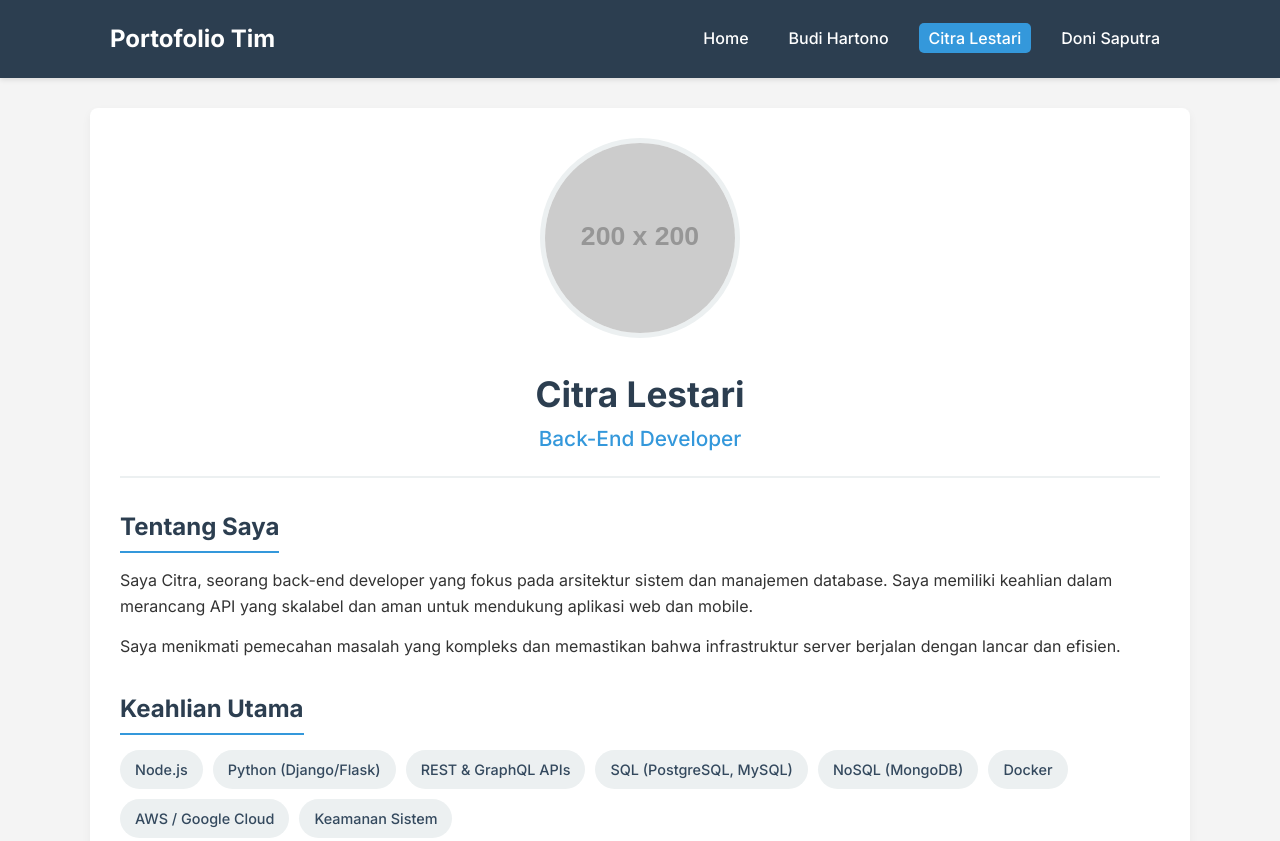
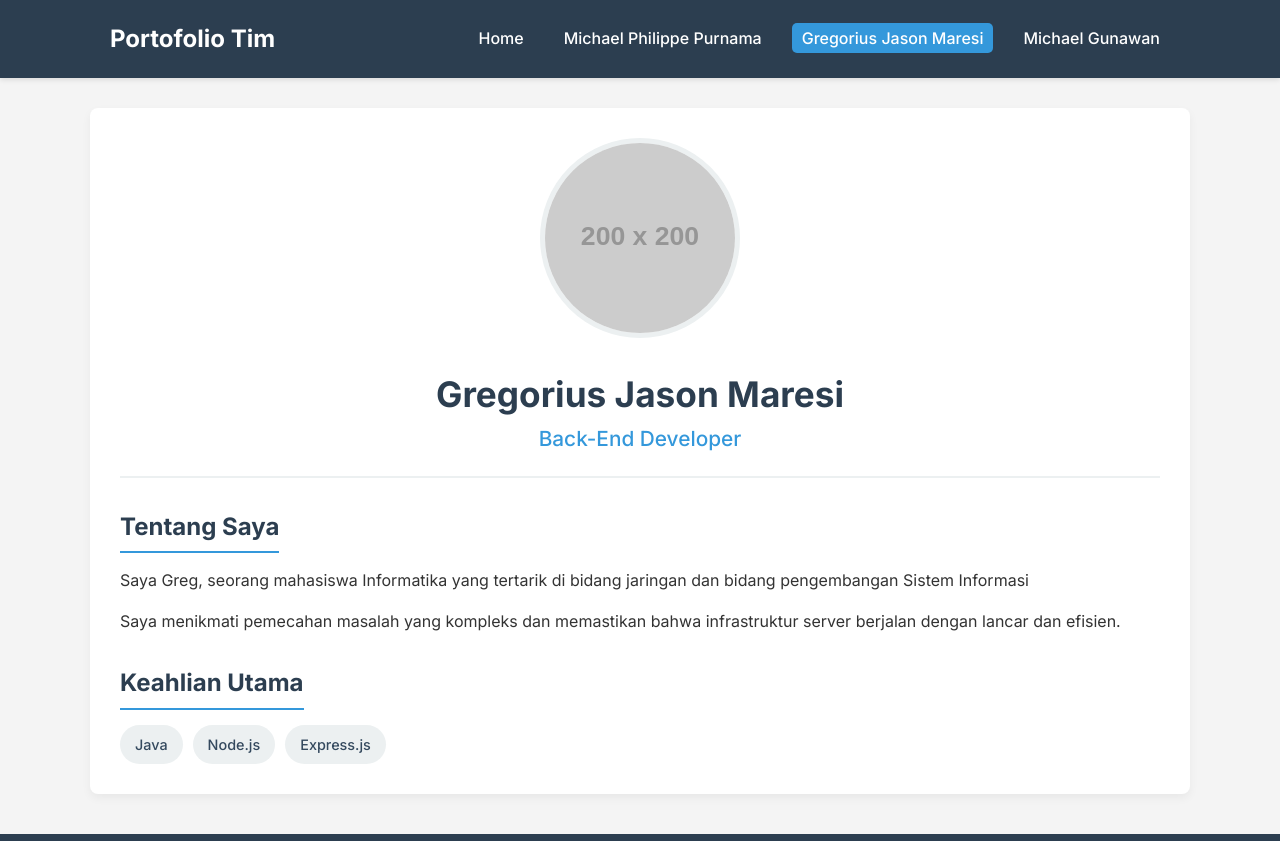
Before and after one commit to PhilippePur/SuperTeamPortofolio, a plain HTML site: page anggota2.html in a window 1280 px wide. Shown: the top 841 px of the page. Drawn offline with Linux system fonts and the light colour scheme; placeholder pictures from the web are drawn by us.

Commit message:
update page anggota2

```diff
--- a/anggota2.html
+++ b/anggota2.html
@@ -1,22 +1,23 @@
 <!DOCTYPE html>
 <html lang="id">
   <head>
-    <meta charset="UTF-8">
-    <meta name="viewport" content="width=device-width, initial-scale=1.0">
-    <title>Portofolio Citra Lestari</title>
-    <link rel="stylesheet" href="style.css">
+    <meta charset="UTF-8" />
+    <meta name="viewport" content="width=device-width, initial-scale=1.0" />
+    <title>Portofolio Gregorius Jason Maresi</title>
+    <link rel="stylesheet" href="style.css" />
   </head>
   <body>
-
     <header>
       <div class="container">
         <div class="logo">Portofolio Tim</div>
         <nav>
           <ul>
             <li><a href="index.html">Home</a></li>
-                    <li><a href="anggota1.html">Budi Hartono</a></li>
-                    <li><a href="anggota2.html" class="active">Citra Lestari</a></li>
-                    <li><a href="anggota3.html">Doni Saputra</a></li>
+            <li><a href="anggota1.html">Michael Philippe Purnama</a></li>
+            <li>
+              <a href="anggota2.html" class="active">Gregorius Jason Maresi</a>
+            </li>
+            <li><a href="anggota3.html">Michael Gunawan</a></li>
           </ul>
         </nav>
       </div>
@@ -25,29 +26,34 @@
     <main>
       <div class="container page-container">
         <div class="portfolio-header">
-                <img src="https://placehold.co/200x200/e74c3c/ffffff?text=Citra+L" alt="Foto Profil Citra Lestari" class="profile-pic">
-                <h1>Citra Lestari</h1>
+          <img
+            src="https://placehold.co/200x200/e74c3c/ffffff?text=Citra+L"
+            alt="Foto Profil Gregorius Jason Maresi"
+            class="profile-pic"
+          />
+          <h1>Gregorius Jason Maresi</h1>
           <h2>Back-End Developer</h2>
         </div>
 
         <div class="portfolio-content">
           <section class="bio">
             <h3>Tentang Saya</h3>
-                    <p>Saya Citra, seorang back-end developer yang fokus pada arsitektur sistem dan manajemen database. Saya memiliki keahlian dalam merancang API yang skalabel dan aman untuk mendukung aplikasi web dan mobile.</p>
-                    <p>Saya menikmati pemecahan masalah yang kompleks dan memastikan bahwa infrastruktur server berjalan dengan lancar dan efisien.</p>
+            <p>
+              Saya Greg, seorang mahasiswa Informatika yang tertarik di bidang
+              jaringan dan bidang pengembangan Sistem Informasi
+            </p>
+            <p>
+              Saya menikmati pemecahan masalah yang kompleks dan memastikan
+              bahwa infrastruktur server berjalan dengan lancar dan efisien.
+            </p>
           </section>
 
           <section class="skills-section">
             <h3>Keahlian Utama</h3>
             <ul class="skills-list">
+              <li>Java</li>
               <li>Node.js</li>
-                        <li>Python (Django/Flask)</li>
-                        <li>REST & GraphQL APIs</li>
-                        <li>SQL (PostgreSQL, MySQL)</li>
-                        <li>NoSQL (MongoDB)</li>
-                        <li>Docker</li>
-                        <li>AWS / Google Cloud</li>
-                        <li>Keamanan Sistem</li>
+              <li>Express.js</li>
             </ul>
           </section>
         </div>
@@ -59,6 +65,5 @@
         <p>&copy; 2025 Portofolio Tim Kami. Hak Cipta Dilindungi.</p>
       </div>
     </footer>
-
   </body>
 </html>
```
Lines whose indentation alone changed are shown as unchanged.
